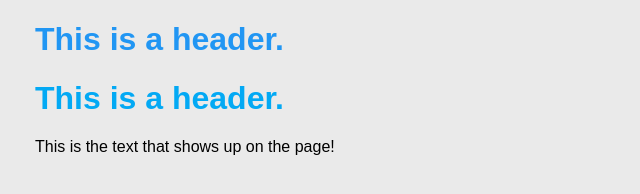
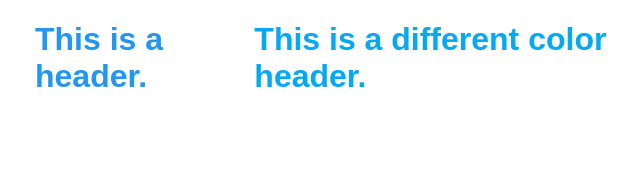
Before and after one commit to ashleyidesign/web-authoring-1-sp-20, a plain HTML site: page hello-world.html in a window 1280 px wide. Shown: the whole page, without its empty margins (155-795 px from the left). Drawn offline with Linux system fonts and the light colour scheme.

Commit message:
Update hello-world.html

```diff
--- a/hello-world.html
+++ b/hello-world.html
@@ -6,9 +6,12 @@
         <style>
             body {
                 max-width: 900px;
-                background-color: #eaeaea;
+                background-color: #navy;
                 font-family: sans-serif;
                 margin: 0 auto;
+                color: #fff;
+                display: flex;
+                justify-content: space-between;
             }
             h1 {
                 color: #2196F3;
@@ -16,12 +19,11 @@
             h1.whatever {
                 color: #03A9F4;
             }
-
         </style>
     </head>
     <body>
         <h1>This is a header.</h1>
-        <h1 class="whatever">This is a header.</h1>
+        <h1 class="whatever">This is a different color header.</h1>
         <p>This is the text that shows up on the page!</p>
     </body>
 </html>
```
